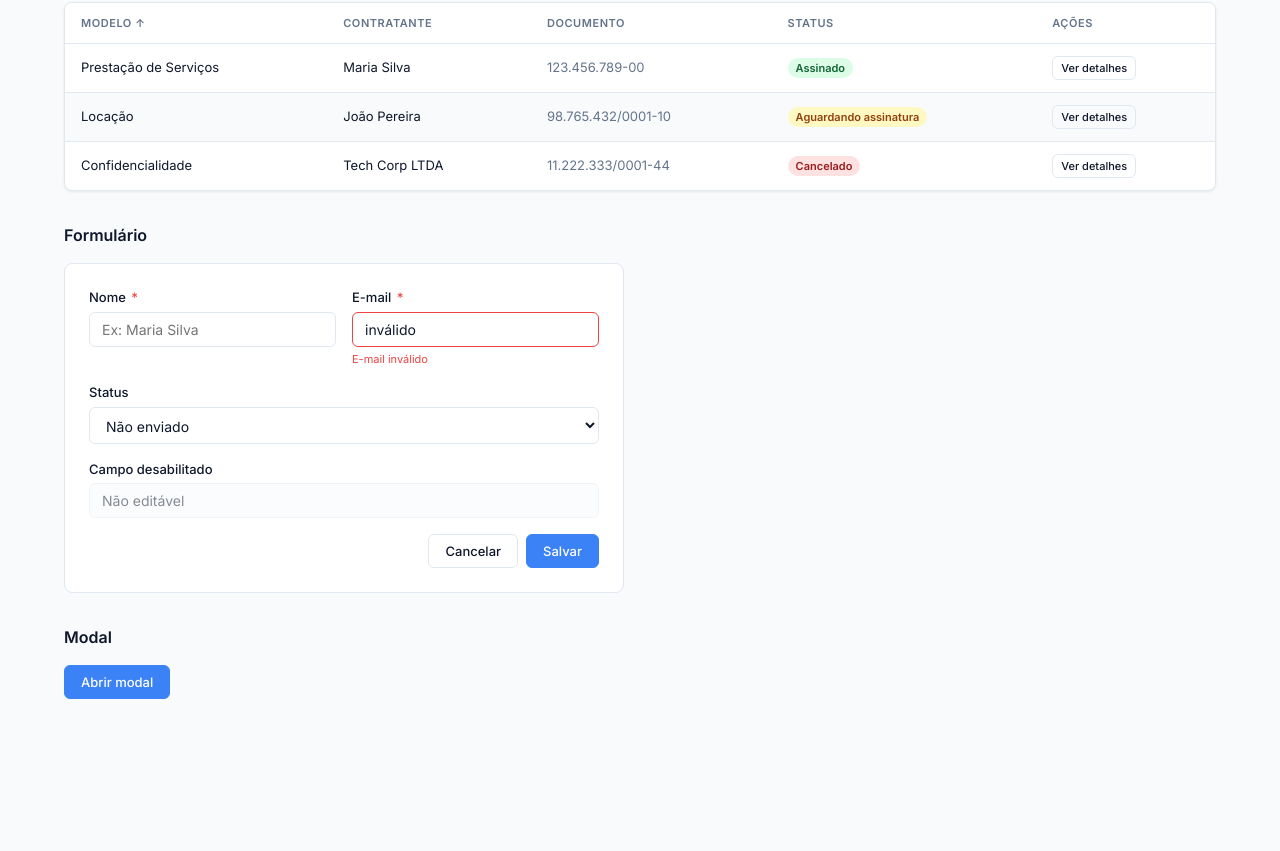
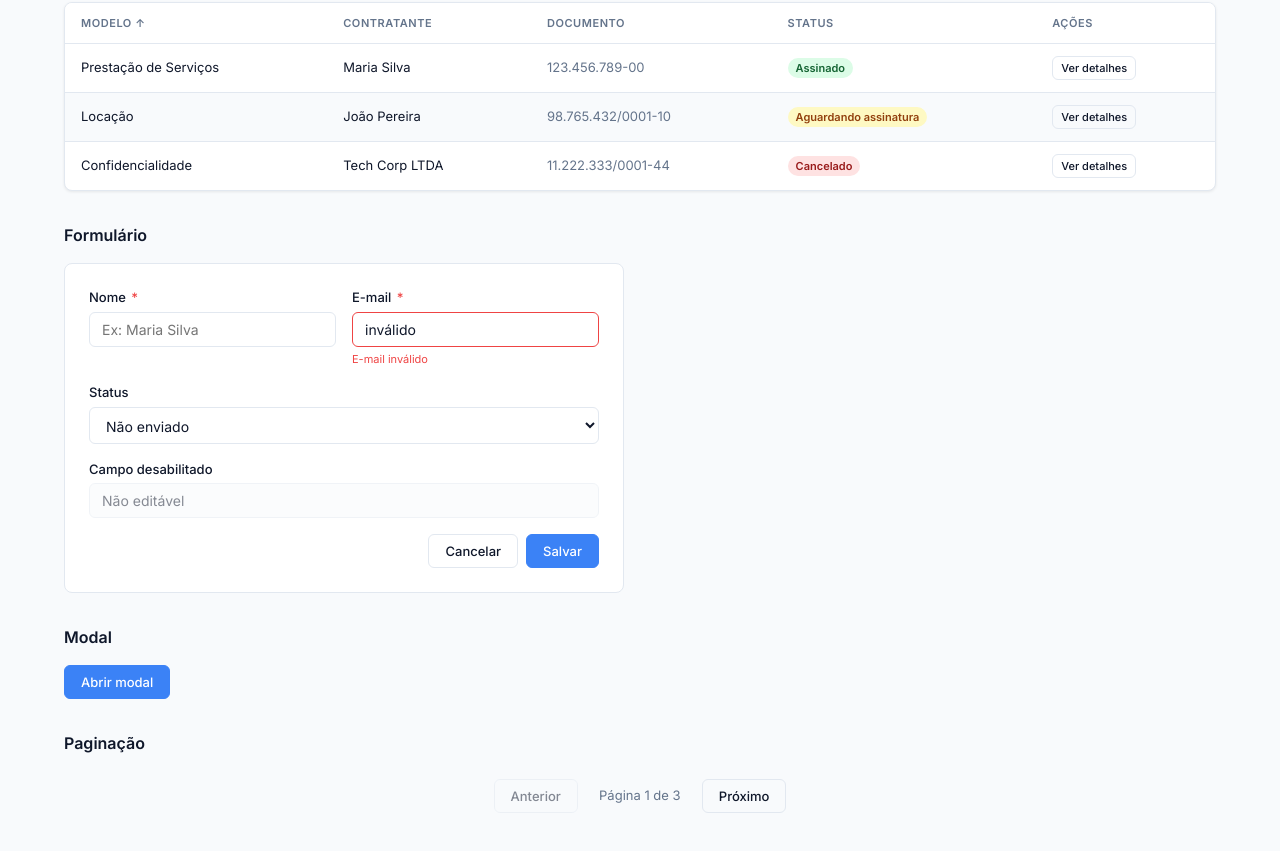
Before and after one commit to YgorStefan/simplect, a plain HTML site: page pages/demo.html in a window 1280 px wide. Shown: the part 367-1218 px from the top of the page. Before the commit the page ends 1122 px from the top, so only its background shows below. Drawn offline with Linux system fonts and the light colour scheme.

Commit message:
adiciona componente de paginação ao design system

```diff
--- a/pages/demo.html
+++ b/pages/demo.html
@@ -136,6 +136,15 @@
     </div>
   </dialog>
 
+  <section style="margin-bottom: var(--space-8)">
+    <h2 style="font-size: var(--text-lg); margin-bottom: var(--space-4)">Paginação</h2>
+    <nav class="pagination" aria-label="Navegação de páginas">
+      <button class="btn-secondary" type="button" disabled>Anterior</button>
+      <span class="pagination__info" aria-current="page">Página 1 de 3</span>
+      <button class="btn-secondary" type="button">Próximo</button>
+    </nav>
+  </section>
+
   <!-- próximos componentes -->
 
 </main>
--- a/style/components.css
+++ b/style/components.css
@@ -317,3 +317,22 @@
   justify-content: flex-end;
   gap: var(--space-2);
 }
+
+/* ===========================
+   PAGINAÇÃO
+   =========================== */
+
+.pagination {
+  display: flex;
+  align-items: center;
+  justify-content: center;
+  gap: var(--space-3);
+  margin-top: var(--space-6);
+}
+
+.pagination__info {
+  font-size: var(--text-sm);
+  color: var(--color-text-muted);
+  min-width: 100px;
+  text-align: center;
+}
```
